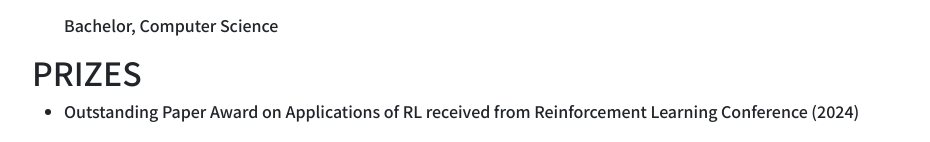
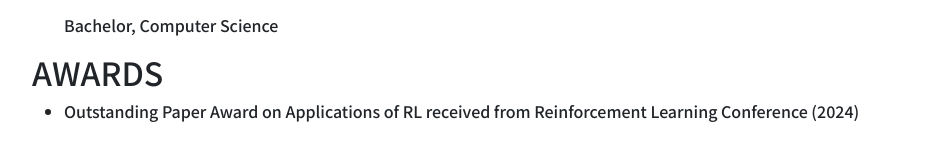
Before and after one commit to takuseno/takuseno.github.io, a Gatsby site: page / in a window 1280 px wide. Shown: the part 3129-3271 px from the top of the page, without its empty margins (50-980 px from the left). Built offline with nearby package versions, Linux system fonts and the light colour scheme; Gatsby itself is replaced by a stand-in of ours.

Commit message:
Rename prizes to awards

```diff
--- a/src/pages/index.js
+++ b/src/pages/index.js
@@ -193,10 +193,10 @@ const ProjectSection = () => {
   )
 }
 
-const PrizeSection = () => {
+const AwardSection = () => {
   return (
     <div>
-      <h2 className={sectionTitleStyle}>PRIZES</h2>
+      <h2 className={sectionTitleStyle}>AWARDS</h2>
       <div className={sectionContentStyle}>
         <ul className={contentListStyle}>
           <li>
@@ -234,7 +234,7 @@ const IndexPage = () => {
         <PublicationSection />
         <ProjectSection />
         <EducationSection />
-        <PrizeSection />
+        <AwardSection />
       </Container>
     </main>
   )
```
